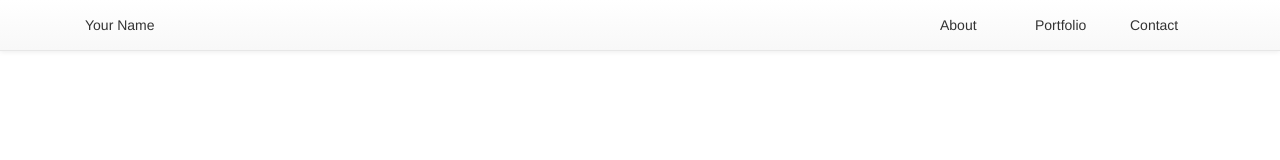
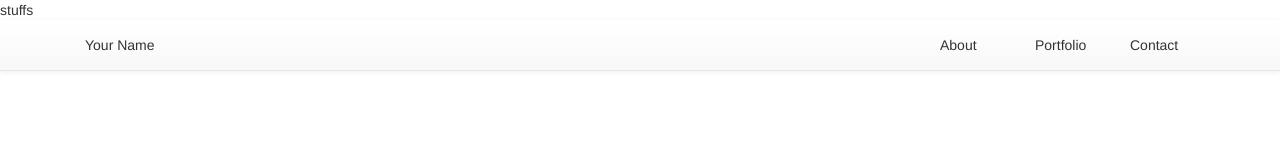
Before and after one commit to TSchaeken/project1, a plain HTML site: page index.html in a window 1280 px wide. Drawn offline with nearby package versions, Linux system fonts and the light colour scheme.

Commit message:
attempt 2

```diff
--- a/index.html
+++ b/index.html
@@ -22,7 +22,7 @@
 </head>
 
 <body>
-
+    stuffs
         <nav class="navbar navbar-default navbar-static-top">
                 <div class="container">
                   <div class="row" id="nav-row">
```
